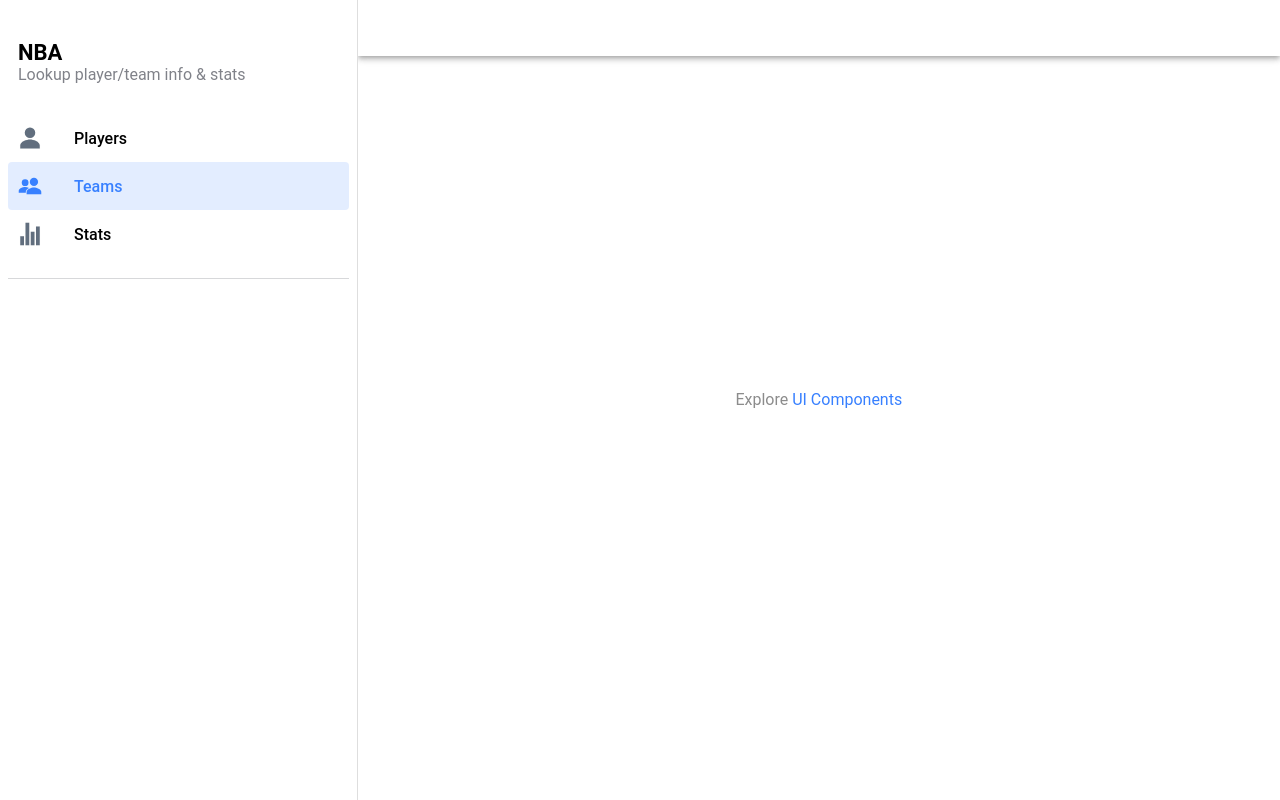
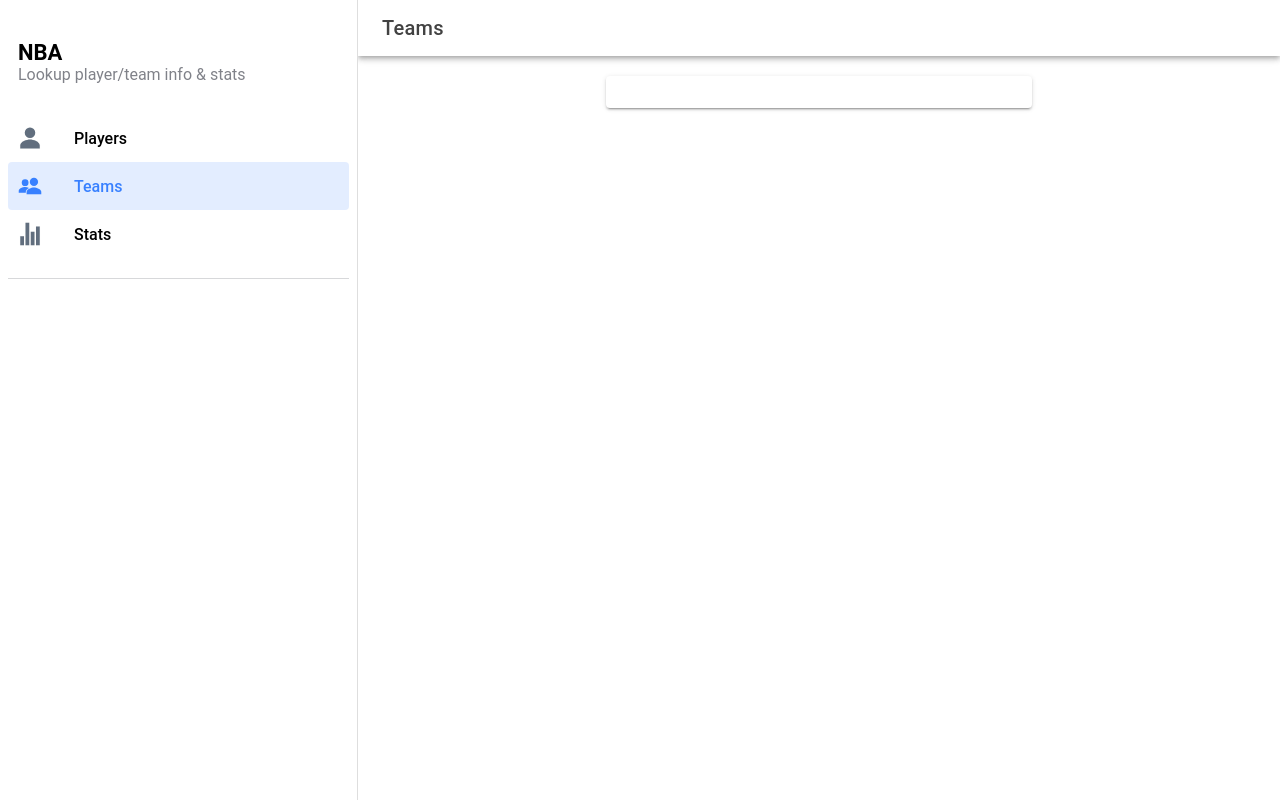
Before and after one commit to bucky-badger-gesmer/nba-stats, a React (Vite) app: page /teams in a window 1280 px wide. Built offline with nearby package versions, Linux system fonts and the light colour scheme.

Commit message:
feat: add teams/stats page

```diff
--- a/src/App.tsx
+++ b/src/App.tsx
@@ -7,7 +7,6 @@
 import { IonReactRouter } from "@ionic/react-router";
 import { Redirect, Route } from "react-router-dom";
 import Menu from "./components/Menu";
-import Page from "./pages/Page";
 
 /* Core CSS required for Ionic components to work properly */
 import "@ionic/react/css/core.css";
@@ -26,7 +25,7 @@
 import "@ionic/react/css/text-transformation.css";
 
 /* Theme variables */
-import { Players } from "./pages";
+import { Players, Stats, Teams } from "./pages";
 import "./theme/variables.css";
 
 setupIonicReact();
@@ -42,10 +41,10 @@
               <Players />
             </Route>
             <Route path="/teams">
-              <Page />
+              <Teams />
             </Route>
             <Route path="/stats">
-              <Page />
+              <Stats />
             </Route>
             <Route exact={true} path="/">
               <Redirect to="/players"></Redirect>
--- /dev/null
+++ b/src/pages/Stats.tsx
@@ -0,0 +1,55 @@
+import {
+  IonButtons,
+  IonCard,
+  IonCardHeader,
+  IonCol,
+  IonContent,
+  IonGrid,
+  IonHeader,
+  IonMenuButton,
+  IonPage,
+  IonRow,
+  IonTitle,
+  IonToolbar,
+} from "@ionic/react";
+
+const Stats: React.FC = () => {
+  return (
+    <IonPage>
+      <IonHeader>
+        <IonToolbar>
+          <IonButtons slot="start">
+            <IonMenuButton />
+          </IonButtons>
+          <IonTitle>Stats</IonTitle>
+        </IonToolbar>
+      </IonHeader>
+      <IonContent>
+        <IonGrid>
+          <IonRow className="ion-justify-content-center">
+            <IonCol sizeLg="6">
+              <IonCard>
+                <IonCardHeader>
+                  {/* <IonSearchbar
+                    animated={true}
+                    placeholder="Search"
+                    onIonInput={(e) => handleSearch(e)}
+                    value={searchTerm}
+                  ></IonSearchbar> */}
+                </IonCardHeader>
+                {/* <PlayersContent
+                  loading={loading}
+                  error={error}
+                  data={data}
+                  searchTerm={searchTerm}
+                /> */}
+              </IonCard>
+            </IonCol>
+          </IonRow>
+        </IonGrid>
+      </IonContent>
+    </IonPage>
+  );
+};
+
+export default Stats;
--- /dev/null
+++ b/src/pages/Teams.tsx
@@ -0,0 +1,55 @@
+import {
+  IonButtons,
+  IonCard,
+  IonCardHeader,
+  IonCol,
+  IonContent,
+  IonGrid,
+  IonHeader,
+  IonMenuButton,
+  IonPage,
+  IonRow,
+  IonTitle,
+  IonToolbar,
+} from "@ionic/react";
+
+const Teams: React.FC = () => {
+  return (
+    <IonPage>
+      <IonHeader>
+        <IonToolbar>
+          <IonButtons slot="start">
+            <IonMenuButton />
+          </IonButtons>
+          <IonTitle>Teams</IonTitle>
+        </IonToolbar>
+      </IonHeader>
+      <IonContent>
+        <IonGrid>
+          <IonRow className="ion-justify-content-center">
+            <IonCol sizeLg="6">
+              <IonCard>
+                <IonCardHeader>
+                  {/* <IonSearchbar
+                    animated={true}
+                    placeholder="Search"
+                    onIonInput={(e) => handleSearch(e)}
+                    value={searchTerm}
+                  ></IonSearchbar> */}
+                </IonCardHeader>
+                {/* <PlayersContent
+                  loading={loading}
+                  error={error}
+                  data={data}
+                  searchTerm={searchTerm}
+                /> */}
+              </IonCard>
+            </IonCol>
+          </IonRow>
+        </IonGrid>
+      </IonContent>
+    </IonPage>
+  );
+};
+
+export default Teams;
--- a/src/pages/index.ts
+++ b/src/pages/index.ts
@@ -1 +1,3 @@
 export { default as Players } from "./Players";
+export { default as Stats } from "./Stats";
+export { default as Teams } from "./Teams";
```
